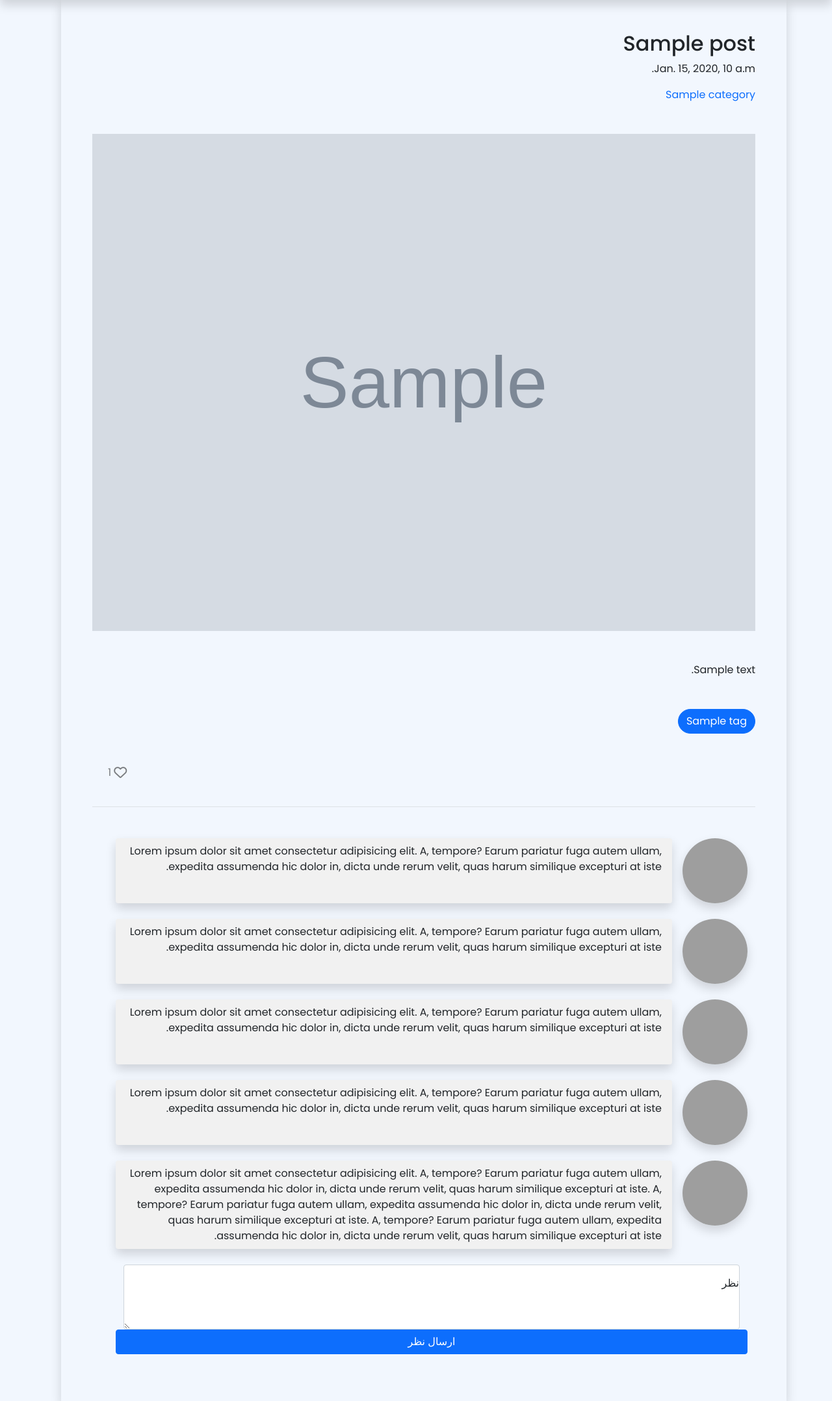
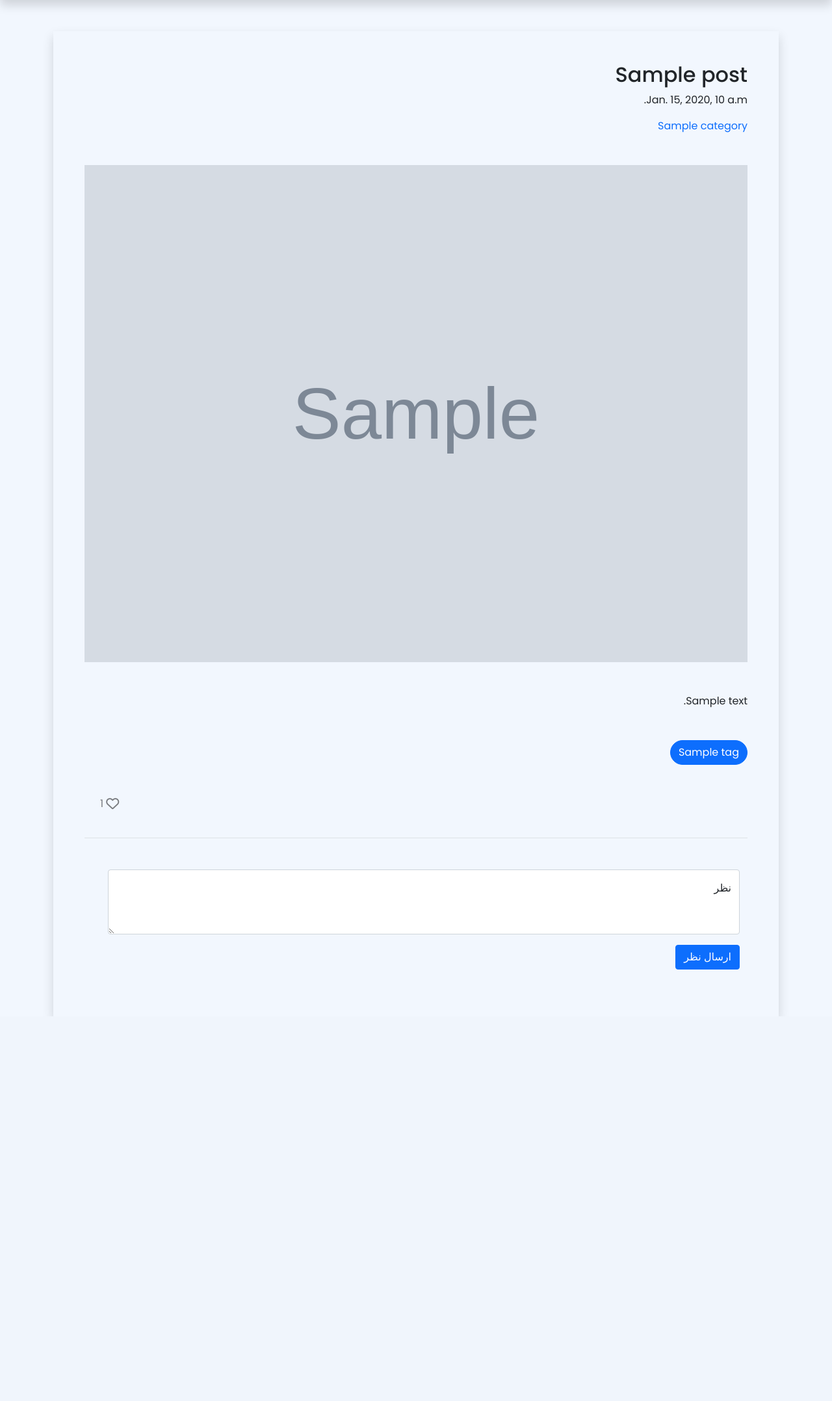
Before and after one commit to shahinAbolqasemi/blog, a Django app: template django_blog/templates/django_blog/post.html in a window 1280 px wide. Shown: the part 48-2204 px from the top of the page at 65% size. After the commit the page ends 1612 px from the top, so only its background shows below. Run offline with Django 3.2, Linux system fonts and the light colour scheme; the template is opened without the code that fills it: most values are stand-ins (such as "Sample title", 1, 10 or a date in 2020); grey boxes marked "Sample" are stand-in pictures; some libraries are stand-ins or nearby versions; grey boxes are pictures that could not be loaded.

Commit message:
modify post.html

```diff
--- a/django_blog/templates/django_blog/post.html
+++ b/django_blog/templates/django_blog/post.html
@@ -5,8 +5,8 @@
     <link rel="stylesheet" href="{% static 'django_blog/postStyle.css' %}">
 {% endblock %}
 {% block content %}
-    <div class="container">
-        <div class="row">
+    <div class="container mt-5">
+        <div class="row mx-0">
             <div class="col shadow p-5">
                 <div class="mb-5">
                     <h2 class="">{{ post.title }}</h2>
@@ -29,78 +29,25 @@
                     <p class="text-black-50 ps-1">{{ post.likepost_set.count }}</p>
                 </div>
                 <div class="container mx-3 mx-sm-auto border-top pt-4">
+                    {% for comment in post.comment_set.all %}
+                        {% if comment.is_published %}
                             <div class="row justify-content-center my-4">
                                 <img src="https://e-cdn-images.dzcdn.net/images/artist/910ea20100d0cd17ed82ff62efdf35de/264x264-000000-80-0-0.jpg"
                                      alt="" class="profile-img rounded-circle p-0 shadow">
                                 <div class="col command-box ms-3 shadow rounded px-3 py-2">
-                            Lorem ipsum dolor sit amet consectetur adipisicing elit. A, tempore? Earum pariatur fuga
-                            autem
-                            ullam,
-                            expedita assumenda hic dolor in, dicta unde rerum velit, quas harum similique excepturi at
-                            iste.
+                                    {{ comment.text }}
                                 </div>
                             </div>
-                    <div class="row justify-content-center my-4">
-                        <img src="https://e-cdn-images.dzcdn.net/images/artist/910ea20100d0cd17ed82ff62efdf35de/264x264-000000-80-0-0.jpg"
-                             alt="" class="profile-img rounded-circle p-0 shadow">
-                        <div class="col command-box ms-3 shadow rounded px-3 py-2">
-                            Lorem ipsum dolor sit amet consectetur adipisicing elit. A, tempore? Earum pariatur fuga
-                            autem
-                            ullam,
-                            expedita assumenda hic dolor in, dicta unde rerum velit, quas harum similique excepturi at
-                            iste.
-                        </div>
-                    </div>
-                    <div class="row justify-content-center my-4">
-                        <img src="https://e-cdn-images.dzcdn.net/images/artist/910ea20100d0cd17ed82ff62efdf35de/264x264-000000-80-0-0.jpg"
-                             alt="" class="profile-img rounded-circle p-0 shadow">
-                        <div class="col command-box ms-3 shadow rounded px-3 py-2">
-                            Lorem ipsum dolor sit amet consectetur adipisicing elit. A, tempore? Earum pariatur fuga
-                            autem
-                            ullam,
-                            expedita assumenda hic dolor in, dicta unde rerum velit, quas harum similique excepturi at
-                            iste.
-                        </div>
-                    </div>
-                    <div class="row justify-content-center my-4">
-                        <img src="https://e-cdn-images.dzcdn.net/images/artist/910ea20100d0cd17ed82ff62efdf35de/264x264-000000-80-0-0.jpg"
-                             alt="" class="profile-img rounded-circle p-0 shadow">
-                        <div class="col command-box ms-3 shadow rounded px-3 py-2">
-                            Lorem ipsum dolor sit amet consectetur adipisicing elit. A, tempore? Earum pariatur fuga
-                            autem
-                            ullam,
-                            expedita assumenda hic dolor in, dicta unde rerum velit, quas harum similique excepturi at
-                            iste.
-                        </div>
-                    </div>
-                    <div class="row justify-content-center my-4">
-                        <img src="https://e-cdn-images.dzcdn.net/images/artist/910ea20100d0cd17ed82ff62efdf35de/264x264-000000-80-0-0.jpg"
-                             alt="" class="profile-img rounded-circle p-0 shadow">
-                        <div class="col command-box ms-3 shadow rounded px-3 py-2">
-                            Lorem ipsum dolor sit amet consectetur adipisicing elit. A, tempore? Earum pariatur fuga
-                            autem
-                            ullam,
-                            expedita assumenda hic dolor in, dicta unde rerum velit, quas harum similique excepturi at
-                            iste. A,
-                            tempore? Earum pariatur fuga autem ullam, expedita assumenda hic dolor in, dicta unde rerum
-                            velit,
-                            quas
-                            harum similique excepturi at iste. A, tempore? Earum pariatur fuga autem ullam, expedita
-                            assumenda
-                            hic
-                            dolor in, dicta unde rerum velit, quas harum similique excepturi at iste.
-                        </div>
-                    </div>
+                        {% endif %}
+                    {% endfor %}
                     <form class="row justify-content-end my-4" data-post-id="{{ post.id }}" id="commentForm">
                         {% csrf_token %}
-                        {#{{ comment_form.text }}#}
-                        <div class="form-floating">
-                            <textarea class="form-control" placeholder="نظر خود را اینجل بنویسید"
-                                      name="{{ comment_form.text.html_name }}"
+                        <div class="form-floating p-0">
+                            <textarea class="form-control" placeholder="نظر خود را اینجا بنویسید"
                                       style="height: 100px"></textarea>
                             <label for="floatingTextarea2">نظر</label>
+                            <button type="submit" class="btn btn-primary mt-3">ارسال نظر</button>
                         </div>
-                        <button type="submit" class="btn btn-primary">ارسال نظر</button>
                     </form>
                 </div>
             </div>
```
Lines whose indentation alone changed are shown as unchanged.
